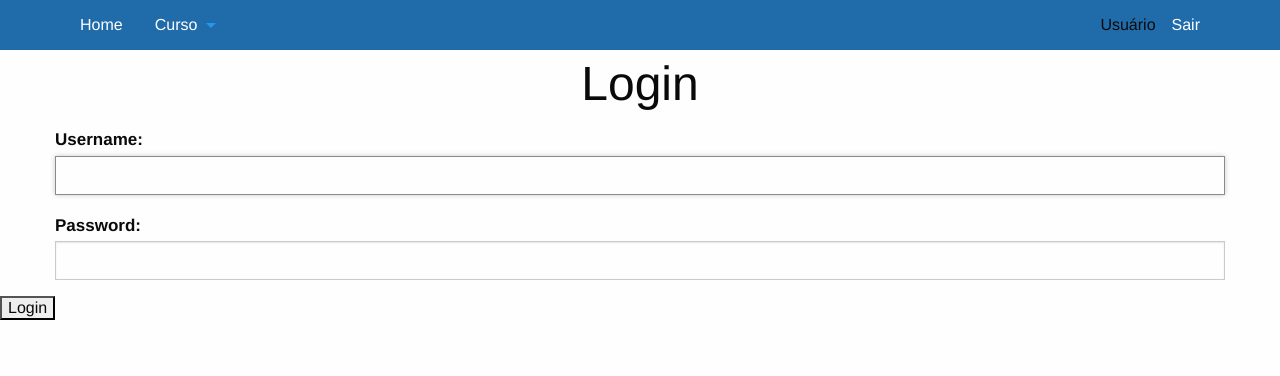
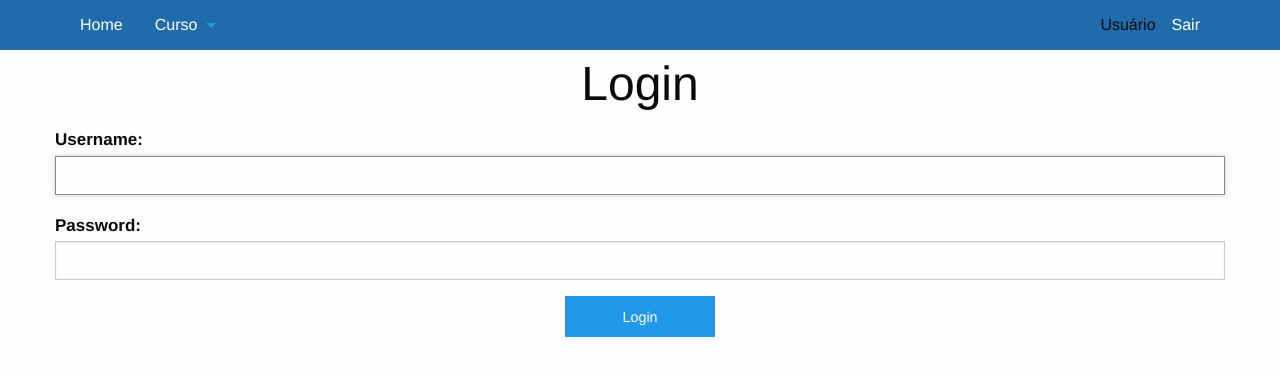
Before and after one commit to yssmcl/fly, a Django app: page /accounts/login/ in a window 1280 px wide. Shown: the top 376 px of the page. Run offline with Django 3.2, Linux system fonts and the light colour scheme; some libraries are stand-ins or nearby versions.

Commit message:
Melhoria na tela de login

```diff
--- a/Code/fly/accounts/templates/accounts/login.html
+++ b/Code/fly/accounts/templates/accounts/login.html
@@ -15,6 +15,10 @@
 				{{ form }}
 			</div>
 		</div>
-		<input type="submit" value="Login">
+
+		<div style="text-align:center;">
+			<input class="button" type="submit" value="Login" style="width:150px;">
+		</div>
+
 	</form>
 {% endblock %}
```
